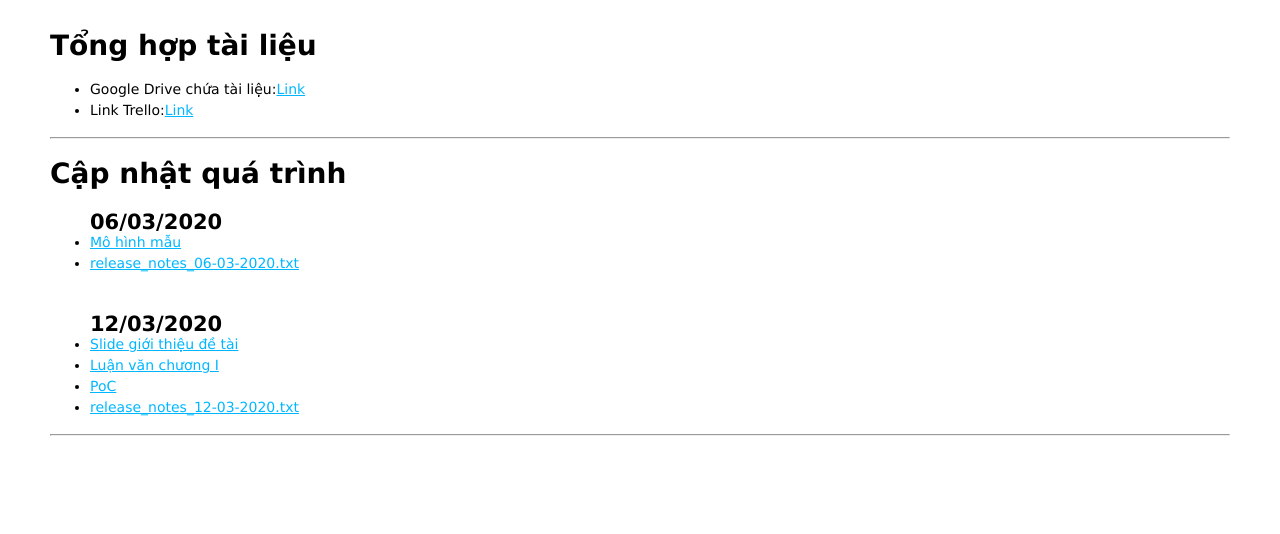
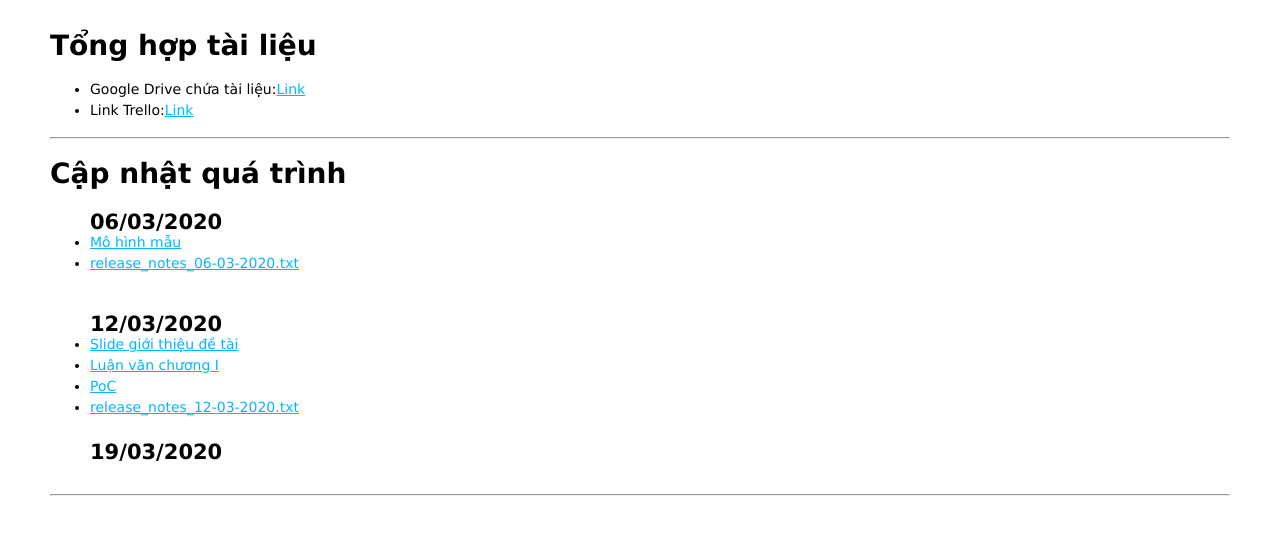
Before and after one commit to tientruongphamnhat/releasePlan, a React (Create React App) app: page / in a window 1280 px wide. Shown: the top 534 px of the page. Built offline with nearby package versions, Linux system fonts and the light colour scheme.

Commit message:
update release 19/03/2020

```diff
--- a/src/App.js
+++ b/src/App.js
@@ -143,17 +143,9 @@ class App extends React.Component {
               release_notes_12-03-2020.txt
             </Link>
           </li>
-          {/* <h2>06/03/2020</h2>
-          <li>
-            <p>
-              Hướng dẫn xây dựng trang web Release:
-              <a href="huong_dan_cai_dat_trang_release.pdf">(Bản PDF)</a>
-              <a href="huong_dan_cai_dat_trang_release.docx">(Bản DOCX)</a>
-              <a href="web_release.zip">(Mã nguồn mẫu)</a>
-            </p>
-          </li>
+          <h2>19/03/2020</h2>
 
-          <br /> */}
+          <br />
 
           {/* <h2>10/02/2020</h2>
           <li>
```
